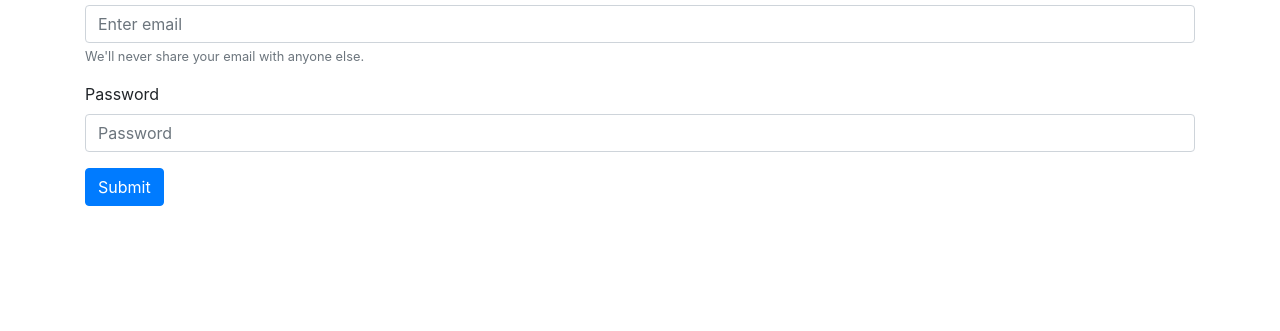
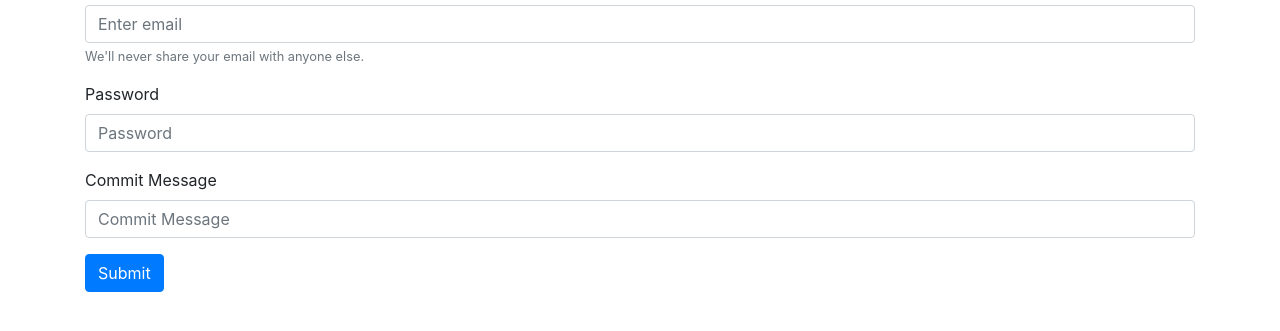
Before and after one commit to christianpcm/bootstrap, a plain HTML site: page index.html in a window 1280 px wide. Shown: the part 83-414 px from the top of the page. Drawn offline with nearby package versions, Linux system fonts and the light colour scheme.

Commit message:
Added a field for testing applitools

```diff
--- a/index.html
+++ b/index.html
@@ -23,6 +23,10 @@
               <label for="exampleInputPassword1">Password</label>
               <input type="password" class="form-control" id="exampleInputPassword1" placeholder="Password">
             </div>
+            <div class="form-group">
+              <label for="commit-message">Commit Message</label>
+              <input type="text" class="form-control" id="commit-message" placeholder="Commit Message">
+            </div>
             <button type="submit" class="btn btn-primary">Submit</button>
           </form>
         </div>
```
